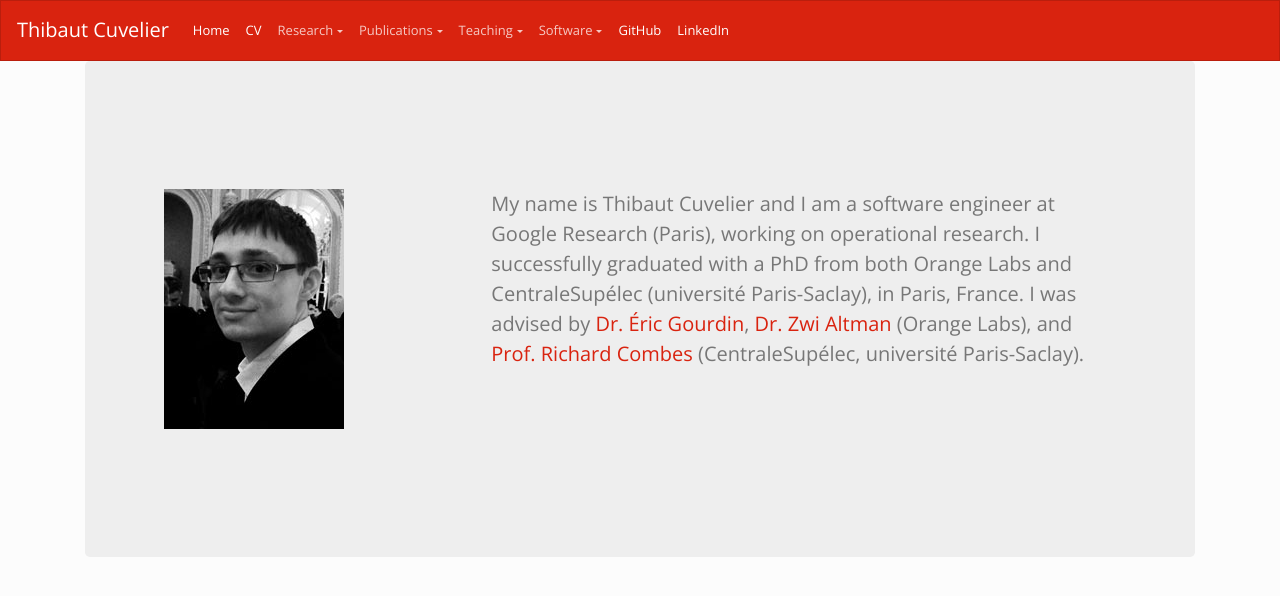
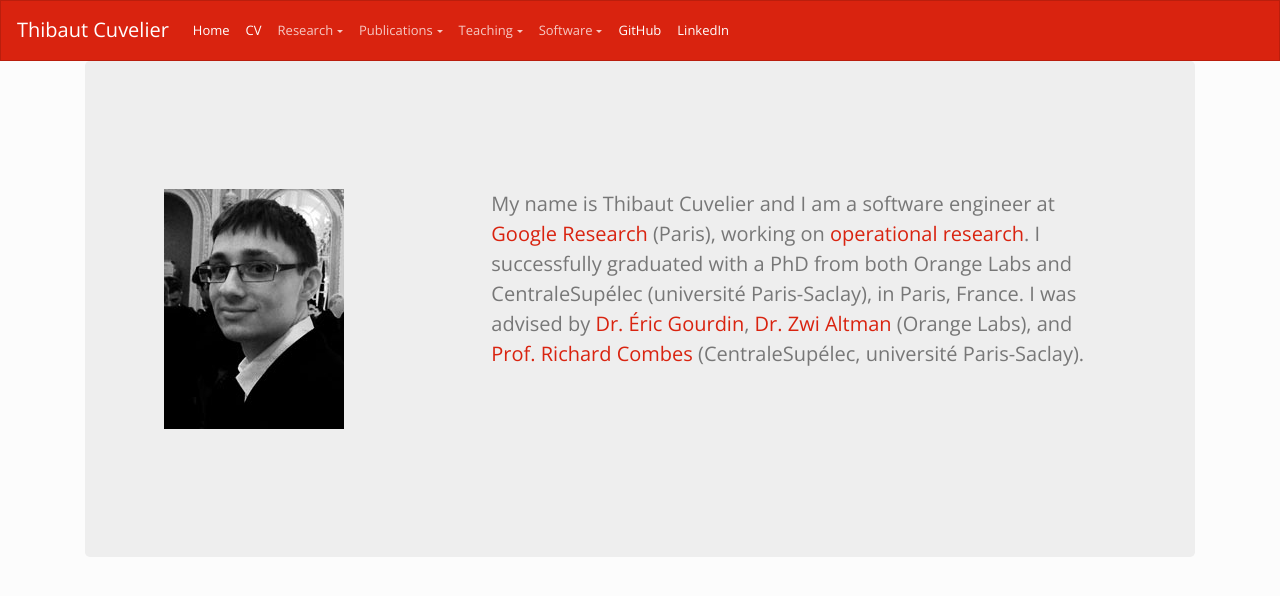
Before and after one commit to dourouc05/dourouc05.github.io, a Jekyll site: the page built from index.md, in a window 1280 px wide. Shown: the top 596 px of the page. Built offline with Jekyll 4.4.1, drawn with Linux system fonts in a browser that asks for light colours; our own code applies the rules of GitHub Pages for plain Markdown files; a script that is not in the unit is left out; part of the change alters nothing that is shown.

```diff
--- a/index.md
+++ b/index.md
@@ -12,7 +12,7 @@ title: Thibaut Cuvelier
         ![Photo](/images/photo.2016.11.jpg)
       </div>
       <div class="col-8" markdown="span" style="font-size: 1.25rem">
-        My name is Thibaut Cuvelier and I am a software engineer at Google Research (Paris), working on operational research. I successfully graduated with a PhD from both Orange Labs and CentraleSupélec (université Paris-Saclay), in Paris, France. I was advised by [Dr. Éric Gourdin](https://www.researchgate.net/profile/Eric_Gourdin), [Dr. Zwi Altman](https://scholar.google.fr/citations?user=yc74_A0AAAAJ) (Orange Labs), and [Prof. Richard Combes](http://www.l2s.centralesupelec.fr/perso/richard.combes) (CentraleSupélec, université Paris-Saclay).
+        My name is Thibaut Cuvelier and I am a software engineer at [Google Research](https://research.google/) (Paris), working on [operational research](https://research.google/teams/operations-research/). I successfully graduated with a PhD from both Orange Labs and CentraleSupélec (université Paris-Saclay), in Paris, France. I was advised by [Dr. Éric Gourdin](https://www.researchgate.net/profile/Eric_Gourdin), [Dr. Zwi Altman](https://scholar.google.fr/citations?user=yc74_A0AAAAJ) (Orange Labs), and [Prof. Richard Combes](http://www.l2s.centralesupelec.fr/perso/richard.combes) (CentraleSupélec, université Paris-Saclay).
       </div>
     </div>
   </div>
```
